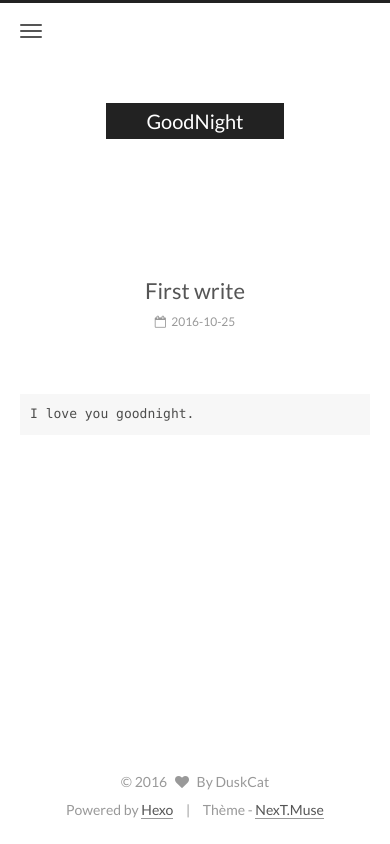
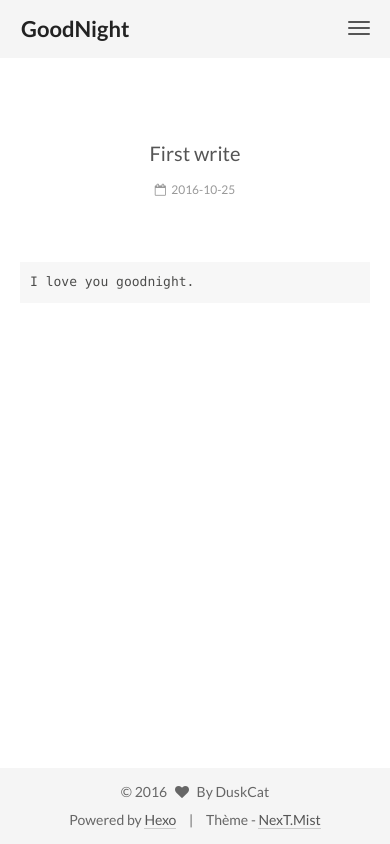
Before and after one commit to duskcat/duskcat, a PHP site: page /2016/10/25/First-write/index.html in a window 390 px wide. Run offline with PHP 8.4, Linux system fonts and the light colour scheme.

Commit message:
Site updated: 2016-10-25 20:56:44

```diff
--- a/2016/10/25/First-write/index.html
+++ b/2016/10/25/First-write/index.html
@@ -5,7 +5,7 @@
 
 
 
-<html class="theme-next muse use-motion">
+<html class="theme-next mist use-motion">
 <head>
   <meta charset="UTF-8"/>
 <meta http-equiv="X-UA-Compatible" content="IE=edge,chrome=1" />
@@ -100,7 +100,7 @@
 <script type="text/javascript" id="hexo.configuration">
   var NexT = window.NexT || {};
   var CONFIG = {
-    scheme: 'Muse',
+    scheme: 'Mist',
     sidebar: {"position":"left","display":"post"},
     fancybox: true,
     motion: true,
@@ -430,7 +430,7 @@
 <div class="theme-info">
   Thème -
   <a class="theme-link" href="https://github.com/iissnan/hexo-theme-next">
-    NexT.Muse
+    NexT.Mist
   </a>
 </div>
 
--- a/archives/2016/10/index.html
+++ b/archives/2016/10/index.html
@@ -5,7 +5,7 @@
 
 
 
-<html class="theme-next muse use-motion">
+<html class="theme-next mist use-motion">
 <head>
   <meta charset="UTF-8"/>
 <meta http-equiv="X-UA-Compatible" content="IE=edge,chrome=1" />
@@ -96,7 +96,7 @@
 <script type="text/javascript" id="hexo.configuration">
   var NexT = window.NexT || {};
   var CONFIG = {
-    scheme: 'Muse',
+    scheme: 'Mist',
     sidebar: {"position":"left","display":"post"},
     fancybox: true,
     motion: true,
@@ -366,7 +366,7 @@
 <div class="theme-info">
   Thème -
   <a class="theme-link" href="https://github.com/iissnan/hexo-theme-next">
-    NexT.Muse
+    NexT.Mist
   </a>
 </div>
 
--- a/archives/2016/index.html
+++ b/archives/2016/index.html
@@ -5,7 +5,7 @@
 
 
 
-<html class="theme-next muse use-motion">
+<html class="theme-next mist use-motion">
 <head>
   <meta charset="UTF-8"/>
 <meta http-equiv="X-UA-Compatible" content="IE=edge,chrome=1" />
@@ -96,7 +96,7 @@
 <script type="text/javascript" id="hexo.configuration">
   var NexT = window.NexT || {};
   var CONFIG = {
-    scheme: 'Muse',
+    scheme: 'Mist',
     sidebar: {"position":"left","display":"post"},
     fancybox: true,
     motion: true,
@@ -366,7 +366,7 @@
 <div class="theme-info">
   Thème -
   <a class="theme-link" href="https://github.com/iissnan/hexo-theme-next">
-    NexT.Muse
+    NexT.Mist
   </a>
 </div>
 
--- a/archives/index.html
+++ b/archives/index.html
@@ -5,7 +5,7 @@
 
 
 
-<html class="theme-next muse use-motion">
+<html class="theme-next mist use-motion">
 <head>
   <meta charset="UTF-8"/>
 <meta http-equiv="X-UA-Compatible" content="IE=edge,chrome=1" />
@@ -96,7 +96,7 @@
 <script type="text/javascript" id="hexo.configuration">
   var NexT = window.NexT || {};
   var CONFIG = {
-    scheme: 'Muse',
+    scheme: 'Mist',
     sidebar: {"position":"left","display":"post"},
     fancybox: true,
     motion: true,
@@ -366,7 +366,7 @@
 <div class="theme-info">
   Thème -
   <a class="theme-link" href="https://github.com/iissnan/hexo-theme-next">
-    NexT.Muse
+    NexT.Mist
   </a>
 </div>
 
--- a/css/main.css
+++ b/css/main.css
@@ -226,51 +226,51 @@ h6 {
   margin: 20px 0 15px;
 }
 h1 {
+  font-size: 24px;
+}
+@media (max-width: 767px) {
+  h1 {
+    font-size: 20px;
+  }
+}
+h2 {
   font-size: 22px;
 }
 @media (max-width: 767px) {
-  h1 {
+  h2 {
     font-size: 18px;
   }
 }
-h2 {
+h3 {
   font-size: 20px;
 }
 @media (max-width: 767px) {
-  h2 {
+  h3 {
     font-size: 16px;
   }
 }
-h3 {
+h4 {
   font-size: 18px;
 }
 @media (max-width: 767px) {
-  h3 {
+  h4 {
     font-size: 14px;
   }
 }
-h4 {
+h5 {
   font-size: 16px;
 }
 @media (max-width: 767px) {
-  h4 {
+  h5 {
     font-size: 12px;
   }
 }
-h5 {
+h6 {
   font-size: 14px;
 }
 @media (max-width: 767px) {
-  h5 {
+  h6 {
     font-size: 10px;
-  }
-}
-h6 {
-  font-size: 12px;
-}
-@media (max-width: 767px) {
-  h6 {
-    font-size: 8px;
   }
 }
 p {
@@ -895,7 +895,7 @@ pre .javascript .function {
 }
 .site-meta {
   margin: 0;
-  text-align: center;
+  text-align: left;
 }
 @media (max-width: 767px) {
   .site-meta {
@@ -906,12 +906,12 @@ pre .javascript .function {
   position: relative;
   display: inline-block;
   padding: 0 40px;
-  color: #fff;
+  color: #222;
   background: #222;
   border-bottom: none;
 }
 .brand:hover {
-  color: #fff;
+  color: #222;
 }
 .logo {
   display: inline-block;
@@ -1125,7 +1125,7 @@ pre .javascript .function {
 .posts-collapse {
   position: relative;
   z-index: 1010;
-  margin-left: 55px;
+  margin-left: 0;
 }
 .posts-collapse::after {
   content: " ";
@@ -1323,9 +1323,9 @@ pre .javascript .function {
   margin-top: 50px;
 }
 .post-more-link .btn {
-  color: #fff;
+  color: #555;
   font-size: 14px;
-  background: #222;
+  background: transparent;
   border-radius: 0;
   line-height: 2;
 }
@@ -1563,7 +1563,7 @@ pre .javascript .function {
   width: 4px;
   height: 4px;
   border-radius: 50%;
-  background: #25ffff;
+  background: #36950a;
 }
 .links-of-blogroll {
   font-size: 13px;
@@ -2299,77 +2299,318 @@ a.search-result {
 .page-post-detail .comments {
   overflow: hidden;
 }
-@media (max-width: 767px) {
-  .header-inner,
-  .container .main-inner,
+h1,
+h2,
+h3,
+h4,
+h5,
+h6 {
+  margin: 20px 0 10px;
+}
+p {
+  margin: 0 0 25px 0;
+}
+a {
+  border-bottom-color: #ccc;
+}
+hr {
+  margin: 20px 0;
+  height: 2px;
+}
+.main-inner {
+  margin-top: 80px;
+}
+.header {
+  background: #f5f5f5;
+}
+.header-inner {
+  padding: 25px 0 20px;
+}
+.header-inner:before,
+.header-inner:after {
+  content: " ";
+  display: table;
+}
+.header-inner:after {
+  clear: both;
+}
+@media (max-width: 767px) {
+  .header-inner {
+    width: auto;
+    margin-bottom: 50px;
+    padding: 10px;
+  }
+}
+.site-meta {
+  float: left;
+  margin-left: -20px;
+  line-height: normal;
+}
+@media (max-width: 767px) {
+  .site-meta {
+    margin-left: 10px;
+  }
+}
+.site-meta .brand {
+  padding: 2px 1px;
+  background: none;
+}
+@media (max-width: 767px) {
+  .site-meta .brand {
+    display: block;
+  }
+}
+.site-meta .logo {
+  display: none;
+}
+.site-meta .site-title {
+  font-size: 22px;
+  font-weight: bolder;
+}
+@media (max-width: 767px) {
+  .site-meta .site-title {
+    line-height: 34px;
+  }
+}
+.logo-line-before,
+.logo-line-after {
+  display: block;
+  overflow: hidden;
+  margin: 0 auto;
+  width: 75%;
+}
+@media (max-width: 767px) {
+  .logo-line-before,
+  .logo-line-after {
+    display: none;
+  }
+}
+.logo-line-before i,
+.logo-line-after i {
+  position: relative;
+  display: block;
+  height: 2px;
+  background: #222;
+}
+@media (max-width: 767px) {
+  .logo-line-before i,
+  .logo-line-after i {
+    height: 3px;
+  }
+}
+.use-motion .logo-line-before i {
+  left: -100%;
+}
+.use-motion .logo-line-after i {
+  right: -100%;
+}
+.site-subtitle {
+  display: none;
+}
+.site-nav-toggle {
+  position: static;
+  float: right;
+}
+.menu {
+  float: right;
+  margin: 8px 0 0 0;
+}
+@media (max-width: 767px) {
+  .menu {
+    margin: 20px 0 0 0;
+    padding: 0;
+  }
+}
+.menu br {
+  display: none;
+}
+.menu .menu-item {
+  margin: 0;
+}
+@media (max-width: 767px) {
+  .menu .menu-item {
+    display: block;
+  }
+}
+.menu .menu-item a {
+  padding: 0 10px;
+  background: none;
+  border: none;
+  border-radius: 2px;
+  transition-property: background;
+}
+@media (max-width: 767px) {
+  .menu .menu-item a {
+    text-align: left;
+  }
+}
+.menu .menu-item a:hover {
+  background: #e1e1e1;
+}
+.menu a::before {
+  display: none;
+}
+@media (max-width: 767px) {
+  .menu a::before {
+    display: block;
+  }
+}
+@media (max-width: 767px) {
+  .menu {
+    float: none;
+  }
+}
+.site-search form {
+  display: none;
+}
+.posts-expand {
+  padding-top: 0;
+}
+.posts-expand .post-title,
+.posts-expand .post-meta {
+  text-align: left;
+}
+@media (max-width: 767px) {
+  .posts-expand .post-title,
+  .posts-expand .post-meta {
+    text-align: center;
+  }
+}
+.posts-expand .post-eof {
+  display: none;
+}
+.posts-expand .post {
+  margin-top: 120px;
+}
+.posts-expand .post:first-child {
+  margin-top: 0;
+}
+.posts-expand .post-meta {
+  margin-top: 5px;
+  margin-bottom: 20px;
+}
+.posts-expand .post-title {
+  position: relative;
+  font-size: 26px;
+  font-weight: 400;
+}
+@media (max-width: 767px) {
+  .posts-expand .post-title {
+    font-size: 20px;
+  }
+}
+@media (min-width: 1600px) {
+  .posts-expand .post-title {
+    font-size: 26px;
+  }
+}
+.posts-expand .post-title:hover:before {
+  background: #222;
+}
+.posts-expand .post-body img {
+  margin: 0;
+}
+.posts-expand .post-tags {
+  text-align: left;
+}
+.posts-expand .post-tags a {
+  padding: 1px 5px;
+  background: #f5f5f5;
+  border-bottom: none;
+}
+.posts-expand .post-tags a:hover {
+  background: #ccc;
+}
+.posts-expand .post-nav {
+  margin-top: 40px;
+}
+.post-more-link {
+  margin-top: 20px;
+  text-align: left;
+}
+.post-more-link a {
+  padding: 0;
+  font-size: 14px;
+  color: #666;
+  background: none;
+  border: none;
+  border-bottom: 2px solid #666;
+  transition-property: border;
+}
+@media (max-width: 767px) {
+  .post-more-link a {
+    font-size: 12px;
+  }
+}
+@media (min-width: 1600px) {
+  .post-more-link a {
+    font-size: 16px;
+  }
+}
+.post-more-link a:hover {
+  border-bottom-color: #222;
+}
+.links-of-blogroll-inline .links-of-blogroll-item {
+  display: inline-block;
+}
+.btn {
+  padding: 0 10px;
+  border-width: 2px;
+  border-radius: 0;
+}
+.headband {
+  display: none;
+}
+.site-search {
+  position: relative;
+  float: right;
+  margin-top: 5px;
+  padding-top: 3px;
+}
+@media (max-width: 767px) {
+  .site-search {
+    float: none;
+    padding: 0 10px;
+  }
+}
+@media (max-width: 767px) {
+  .container .main-inner {
+    width: auto;
+  }
+}
+.page-post-detail .post-title,
+.page-post-detail .post-meta {
+  text-align: center;
+}
+.page-post-detail .post-title:before {
+  display: none;
+}
+.page-post-detail .post-meta {
+  margin-bottom: 60px;
+}
+.pagination {
+  margin: 120px 0 0;
+  text-align: left;
+}
+@media (max-width: 767px) {
+  .pagination {
+    margin: 80px 10px 0;
+    text-align: center;
+  }
+}
+.footer {
+  margin-top: 80px;
+  padding: 10px 0;
+  background: #f5f5f5;
+  color: #666;
+}
+.footer-inner {
+  margin: 0 auto;
+  text-align: left;
+}
+@media (max-width: 767px) {
   .footer-inner {
     width: auto;
-  }
-}
-embed {
-  display: block;
-  margin: 0px auto 25px auto;
-}
-.custom-logo .site-meta-headline {
-  text-align: center;
-}
-.custom-logo .brand {
-  background: none;
-}
-.custom-logo .site-title {
-  margin: 10px auto 0;
-  font-size: 24px;
-  color: #222;
-}
-.custom-logo .site-title a {
-  border: none;
-}
-.custom-logo-image {
-  margin: 0 auto;
-  padding: 5px;
-  max-width: 150px;
-  background: #fff;
-}
-@media (max-width: 767px) {
-  .site-nav {
-    position: absolute;
-    left: 0;
-    top: 52px;
-    margin: 0;
-    width: 100%;
-    padding: 0;
-    background: #fff;
-    border-bottom: 1px solid #ddd;
-  }
-}
-@media (max-width: 767px) {
-  .menu {
-    text-align: left;
-  }
-}
-@media (max-width: 767px) {
-  .menu .menu-item {
-    display: block;
-    margin: 0 10px;
-    vertical-align: top;
-  }
-}
-@media (max-width: 767px) {
-  .menu .menu-item br {
-    display: none;
-  }
-}
-@media (max-width: 767px) {
-  .menu .menu-item a {
-    padding: 5px 10px;
-  }
-}
-.menu .menu-item .fa {
-  margin-right: 0;
-}
-.site-search form {
-  display: none;
-}
-.links-of-blogroll-inline .links-of-blogroll-item {
-  display: inline-block;
-}
+    text-align: center;
+  }
+}
--- a/index.html
+++ b/index.html
@@ -5,7 +5,7 @@
 
 
 
-<html class="theme-next muse use-motion">
+<html class="theme-next mist use-motion">
 <head>
   <meta charset="UTF-8"/>
 <meta http-equiv="X-UA-Compatible" content="IE=edge,chrome=1" />
@@ -96,7 +96,7 @@
 <script type="text/javascript" id="hexo.configuration">
   var NexT = window.NexT || {};
   var CONFIG = {
-    scheme: 'Muse',
+    scheme: 'Mist',
     sidebar: {"position":"left","display":"post"},
     fancybox: true,
     motion: true,
@@ -406,7 +406,7 @@
 <div class="theme-info">
   Thème -
   <a class="theme-link" href="https://github.com/iissnan/hexo-theme-next">
-    NexT.Muse
+    NexT.Mist
   </a>
 </div>
 
```
